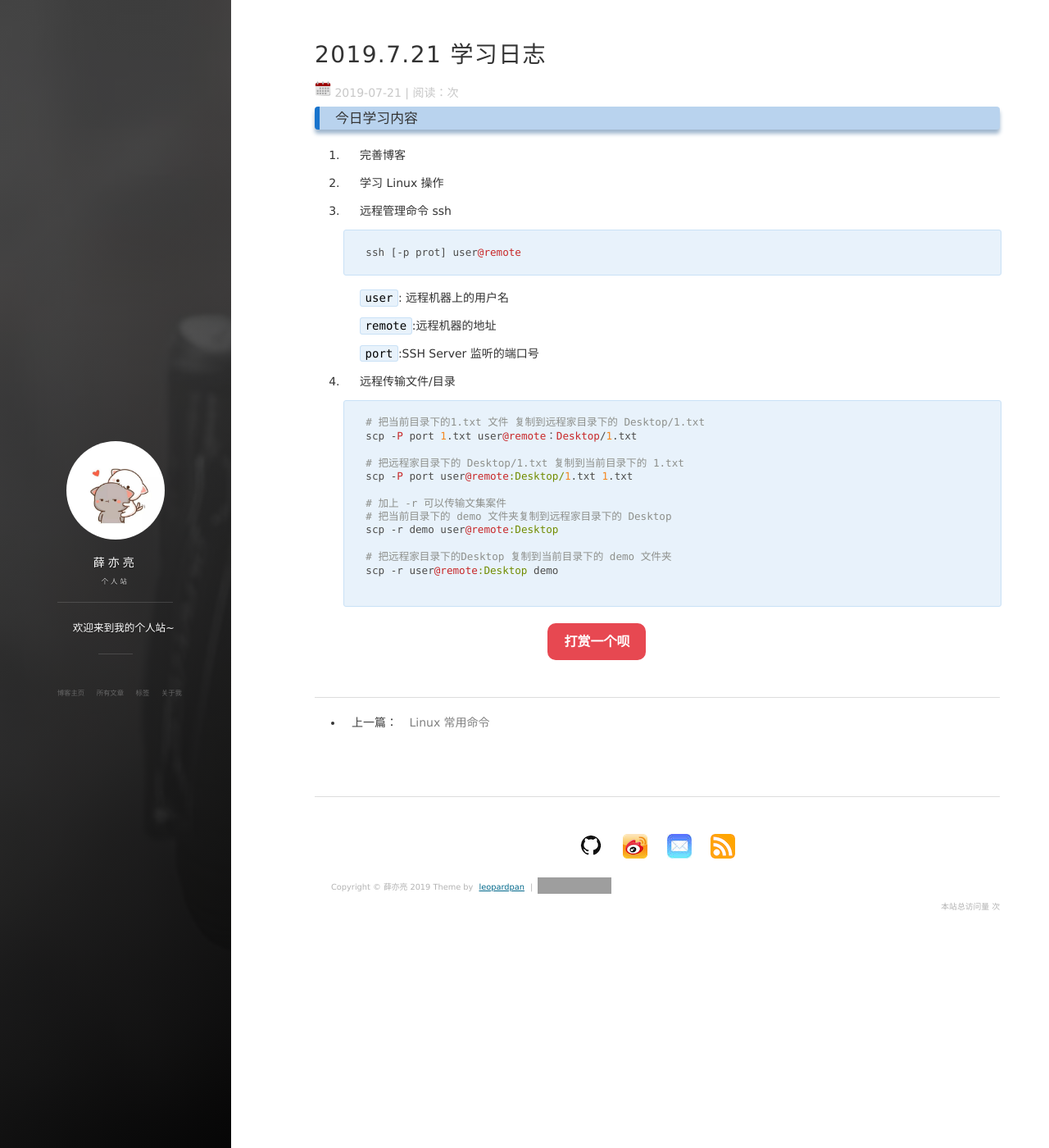
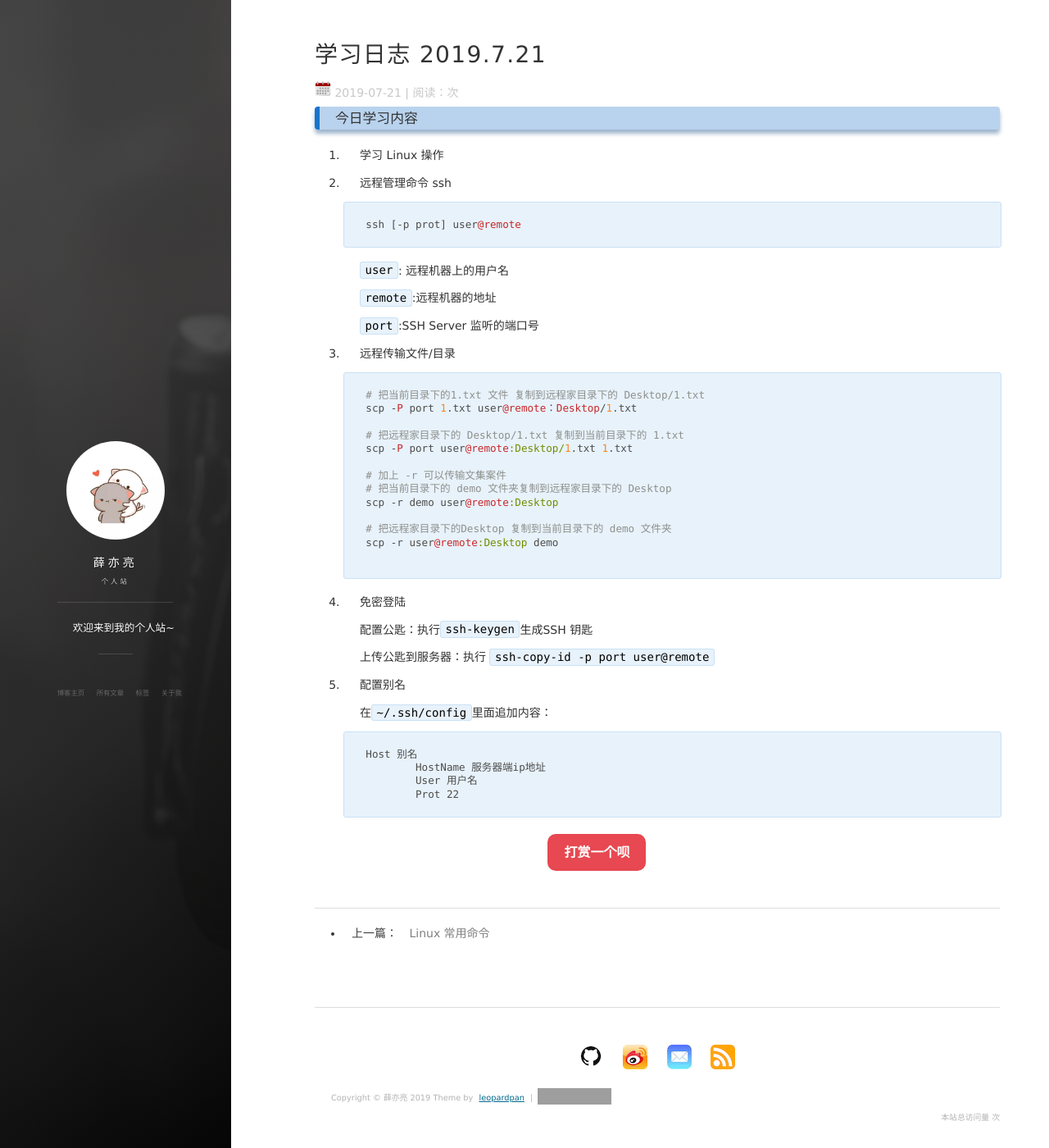
Before and after one commit to 787119359/787119359.github.io, a Jekyll site: the page built from _posts/2019-07-21-Learning_Log.md, in a window 1280 px wide and 1400 px high. Shown: the whole window at 82% size. Built offline with Jekyll 4.4.1, drawn with Linux system fonts in a browser that asks for light colours; nearby versions of some CDN libraries; comment, search, counter and statistics services are not loaded; grey boxes are pictures that could not be loaded.

Commit message:
change_formate

````diff
--- a/_posts/2019-07-21-Learning_Log.md
+++ b/_posts/2019-07-21-Learning_Log.md
@@ -1,13 +1,11 @@
 ---
 layout: post
-title: "2019.7.21 学习日志"
+title: "学习日志 2019.7.21"
 date: 2019-07-21
 tag: 日志
 ---
 
 ### 今日学习内容
-
-1. 完善博客
 
 2. 学习 Linux 操作
 
@@ -40,3 +38,20 @@ tag: 日志
    scp -r user@remote:Desktop demo
 
    ```
+
+4. 免密登陆
+
+   配置公匙：执行`ssh-keygen`生成SSH 钥匙
+
+   上传公匙到服务器：执行 `ssh-copy-id -p port user@remote`
+
+6. 配置别名
+
+   在`~/.ssh/config`里面追加内容：
+
+   ```
+   Host 别名
+   	HostName 服务器端ip地址
+   	User 用户名
+   	Prot 22
+   ```
````
Also changed, not shown: _posts/2019-07-17-Learning_Log.md (+1 -1 lines), _posts/2019-07-18-Learning_Log.md (+1 -1 lines), _posts/2019-07-19-Learning_Log.md (+1 -1 lines).
